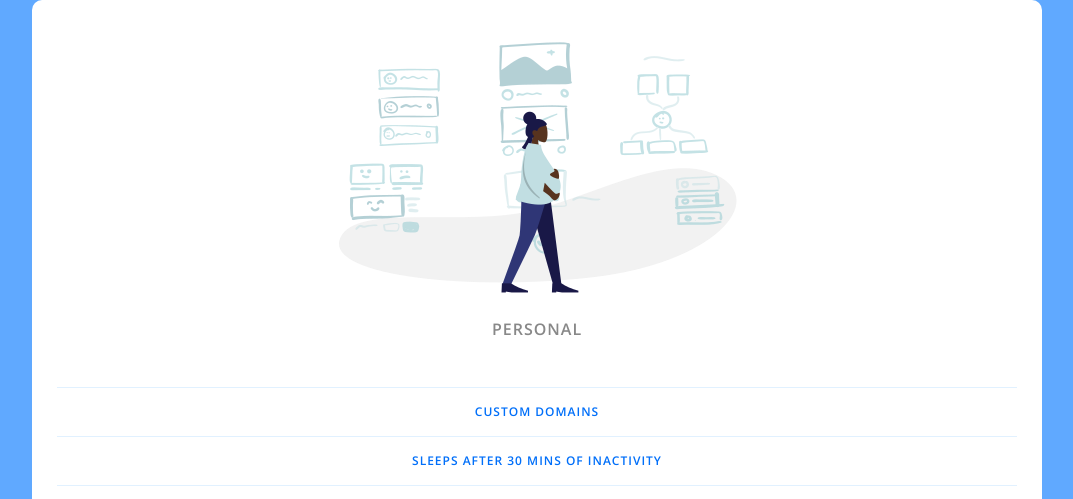
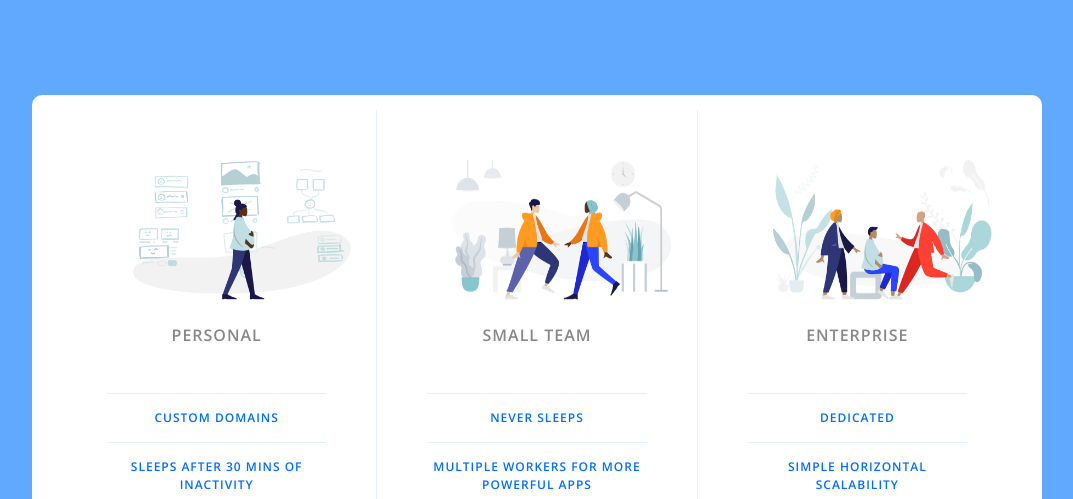
Before and after one commit to devKirkCartano/fullstack, a plain HTML site: page CSS/The_Basics/pricing_panel_project/index.html in a window 1280 px wide. Shown: the top 499 px of the page, without its empty margins (103-1176 px from the left). Drawn offline with nearby package versions, Linux system fonts and the light colour scheme.

Commit message:
initial commit

```diff
--- a/CSS/The_Basics/pricing_panel_project/app.css
+++ b/CSS/The_Basics/pricing_panel_project/app.css
@@ -140,3 +140,19 @@ body {
   background-color: #269aff;
   color: white;
 }
+
+@media only screen and (min-width: 900px){
+  .panel {
+    flex-direction: row;
+  }
+
+  .pricing-plan {
+    border-bottom: none;
+    border-right: 1px solid #e1f1ff;
+    padding: 25px 50px;
+  }
+
+  .pricing-plan:last-child {
+    border-right: none;
+  }
+}
```
